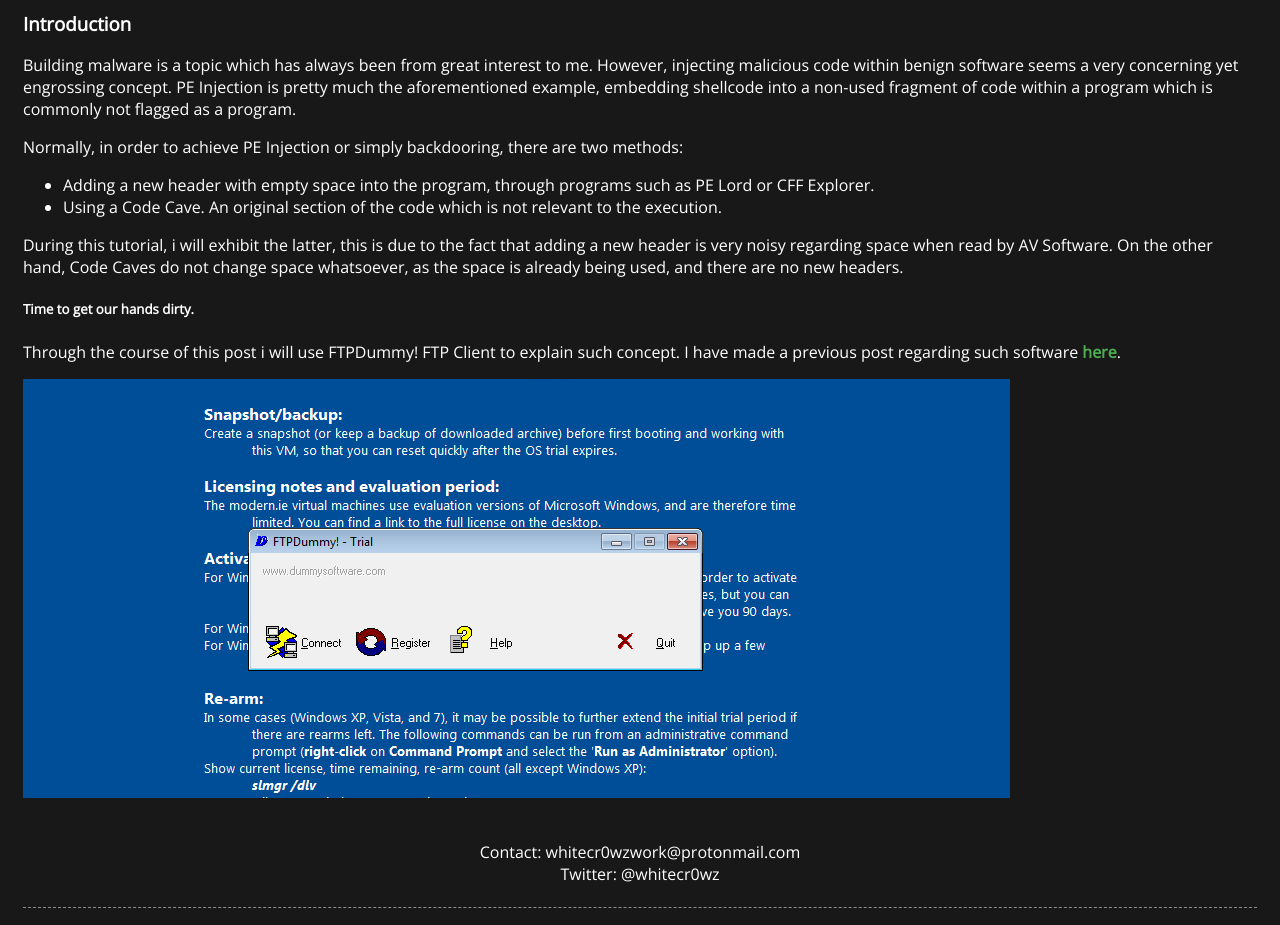
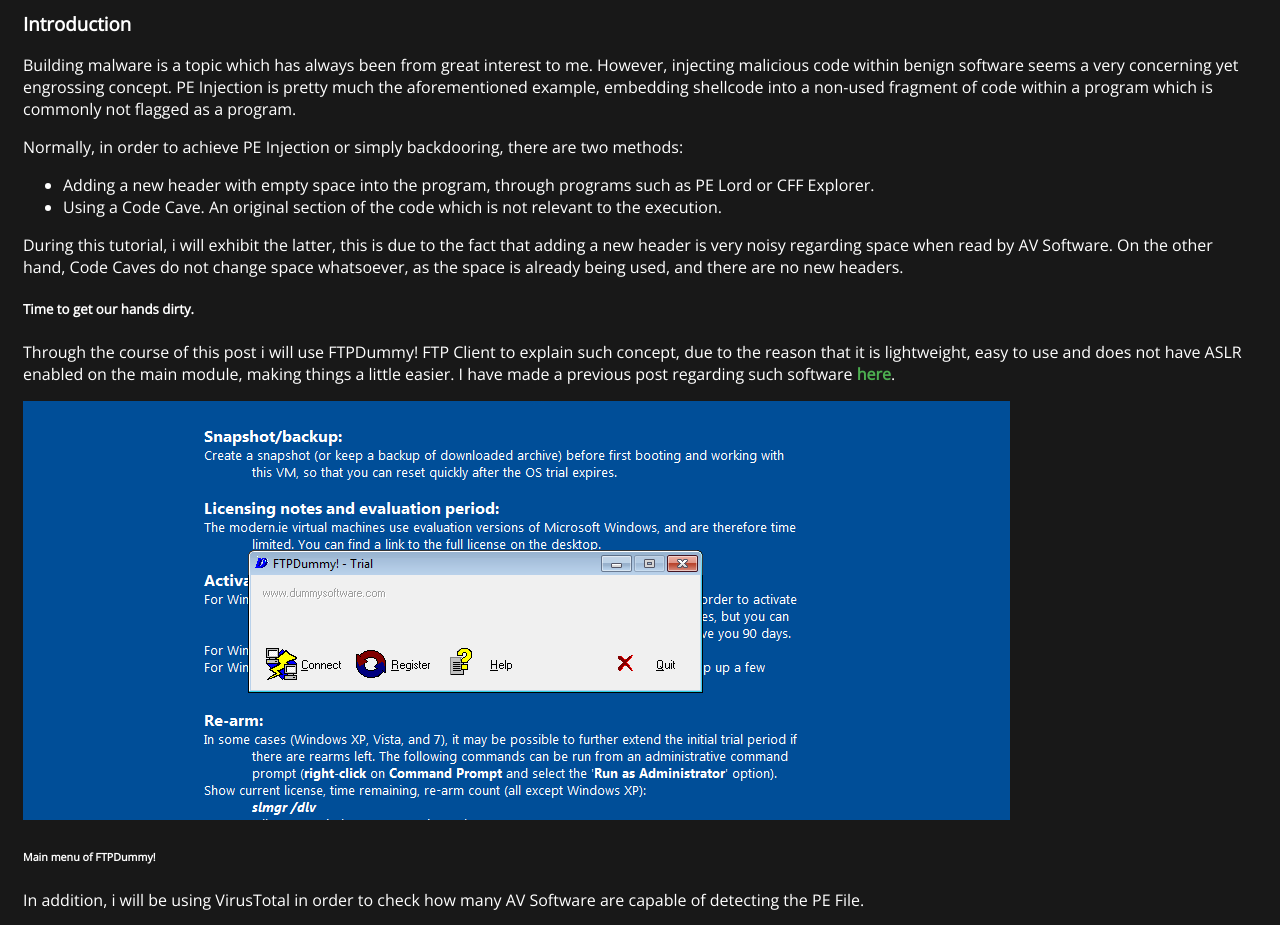
Before and after one commit to whitecr0wz/whitecr0wz.github.io, a Jekyll site: the page built from _posts/posts/20-20-10-Backdooring-PE.md, in a window 1280 px wide and 1400 px high, scrolled down 150 px. Shown: the top 925 px of the window. Built offline with Jekyll 4.4.1, drawn with Linux system fonts in a browser that asks for light colours; some of the changed text lies outside the part shown; grey boxes are pictures that could not be loaded.

Commit message:
Update 20-20-10-Backdooring-PE.md

```diff
--- a/_posts/posts/20-20-10-Backdooring-PE.md
+++ b/_posts/posts/20-20-10-Backdooring-PE.md
@@ -20,6 +20,12 @@
 
 ##### Time to get our hands dirty.
 
-Through the course of this post i will use FTPDummy! FTP Client to explain such concept. I have made a previous post regarding such software [here](https://whitecr0wz.github.io/posts/ftp-dummy/).
+Through the course of this post i will use FTPDummy! FTP Client to explain such concept, due to the reason that it is lightweight, easy to use and does not have ASLR enabled on the main module, making things a little easier. I have made a previous post regarding such software [here](https://whitecr0wz.github.io/posts/ftp-dummy/).
 
 ![](/assets/img/Code_Cave/1.png)
+###### Main menu of FTPDummy!
+
+In addition, i will be using VirusTotal in order to check how many AV Software are capable of detecting the PE File.
+
+![](/assets/img/Code_Cave/2.png)
+###### FTPDummy! when checked by VirusTotal.
```
